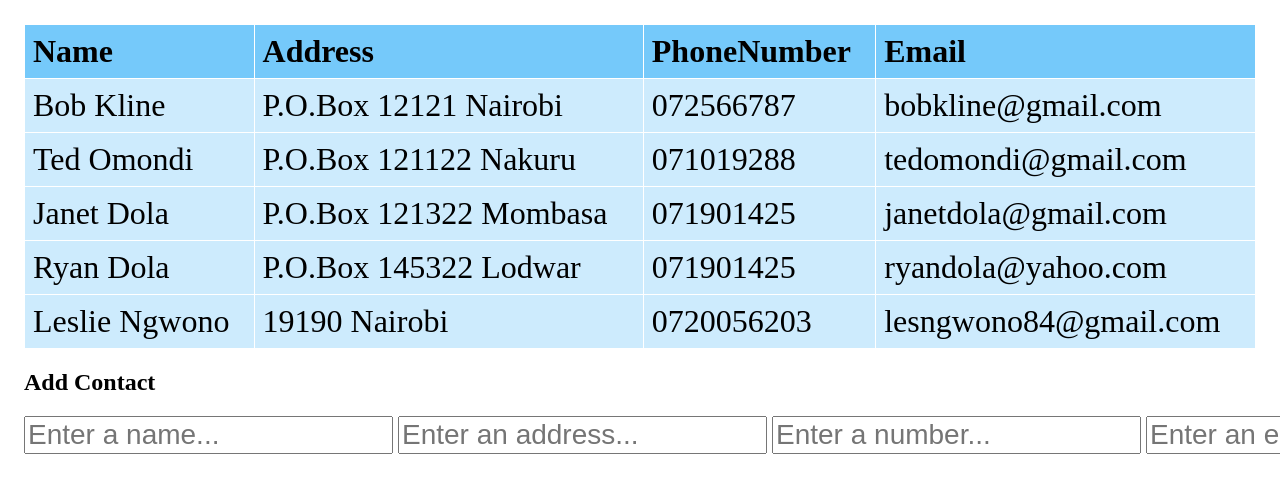
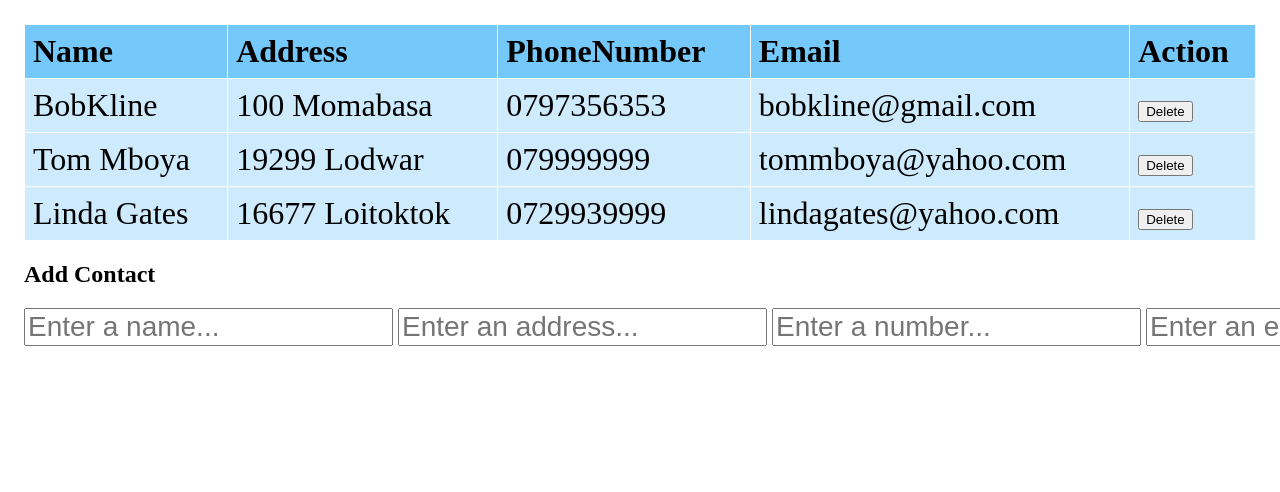
Before and after one commit to LESLIE254/phase-2-project, a React (Create React App) app: page / in a window 1280 px wide. Shown: the top 492 px of the page. Built offline with nearby package versions, Linux system fonts and the light colour scheme; data requests are answered from the project's data file.

Commit message:
Delete feature

```diff
--- a/db.json
+++ b/db.json
@@ -1,38 +1,24 @@
 {
   "contacts": [
     {
-      "id": 1,
-      "name": "Bob Kline",
-      "address": "P.O.Box 12121 Nairobi",
-      "phoneNumber": "072566787",
-      "email": "bobkline@gmail.com"
+      "name": "BobKline",
+      "address": "100 Momabasa",
+      "phoneNumber": "0797356353",
+      "email": "bobkline@gmail.com",
+      "id": 3
     },
     {
-      "id": 2,
-      "name": "Ted Omondi",
-      "address": "P.O.Box 121122 Nakuru",
-      "phoneNumber": "071019288",
-      "email": "tedomondi@gmail.com"
+      "name": "Tom Mboya ",
+      "address": "19299 Lodwar",
+      "phoneNumber": "079999999",
+      "email": "tommboya@yahoo.com",
+      "id": 4
     },
     {
-      "id": 3,
-      "name": "Janet Dola",
-      "address": "P.O.Box 121322 Mombasa",
-      "phoneNumber": "071901425",
-      "email": "janetdola@gmail.com"
-    },
-    {
-      "id": 4,
-      "name": "Ryan Dola",
-      "address": "P.O.Box 145322 Lodwar",
-      "phoneNumber": "071901425",
-      "email": "ryandola@yahoo.com"
-    },
-    {
-      "name": "Leslie Ngwono",
-      "address": "19190 Nairobi",
-      "phoneNumber": "0720056203",
-      "email": "lesngwono84@gmail.com",
+      "name": "Linda Gates",
+      "address": "16677 Loitoktok",
+      "phoneNumber": "0729939999",
+      "email": "lindagates@yahoo.com",
       "id": 5
     }
   ]
--- a/src/components/ReadOnly.js
+++ b/src/components/ReadOnly.js
@@ -1,13 +1,18 @@
 import React from 'react'
 
-function ReadOnly({contact}) {
+function ReadOnly({contact,deleteContact}) {
+
+
   return (
     <>
               <tr>
               <td>{contact.name}</td>
               <td>{contact.address}</td>
               <td>{contact.phoneNumber}</td>
-              <td>{contact.email}</td>
+              <td>{contact.email} </td>
+              <td>
+                <button onClick= {() => deleteContact(contact.id)} type="buton">Delete
+              </button></td>
           </tr>
     </>
   )
--- a/src/components/TableData.js
+++ b/src/components/TableData.js
@@ -31,6 +31,18 @@ function TableData() {
         .then((newContact) => setContacts([...contacts, newContact]))
       }
 
+      const handleDeleteContact = (id) => {
+        fetch(`http://localhost:4000/contacts/${id}`, {
+          method: 'DELETE',
+        })
+        .then(resp => resp.json())
+        .then(() => {
+            const remainingContacts = contacts.filter((contact) => contact.id !== id)
+            setContacts(remainingContacts)
+        })
+        //console.log('delete', id);
+      }
+
   return (
     <div>
         <table>
@@ -40,12 +52,13 @@ function TableData() {
             <th>Address</th>
             <th>PhoneNumber</th>
             <th>Email</th>
+            <th>Action</th>
           </tr>
         </thead>
         <tbody>
           {contacts.map((contact) => {
             return(
-               <ReadOnly key={contact.id} contact={contact} />
+               <ReadOnly key={contact.id} contact={contact} deleteContact={handleDeleteContact} />
             )
           })}
 
```
